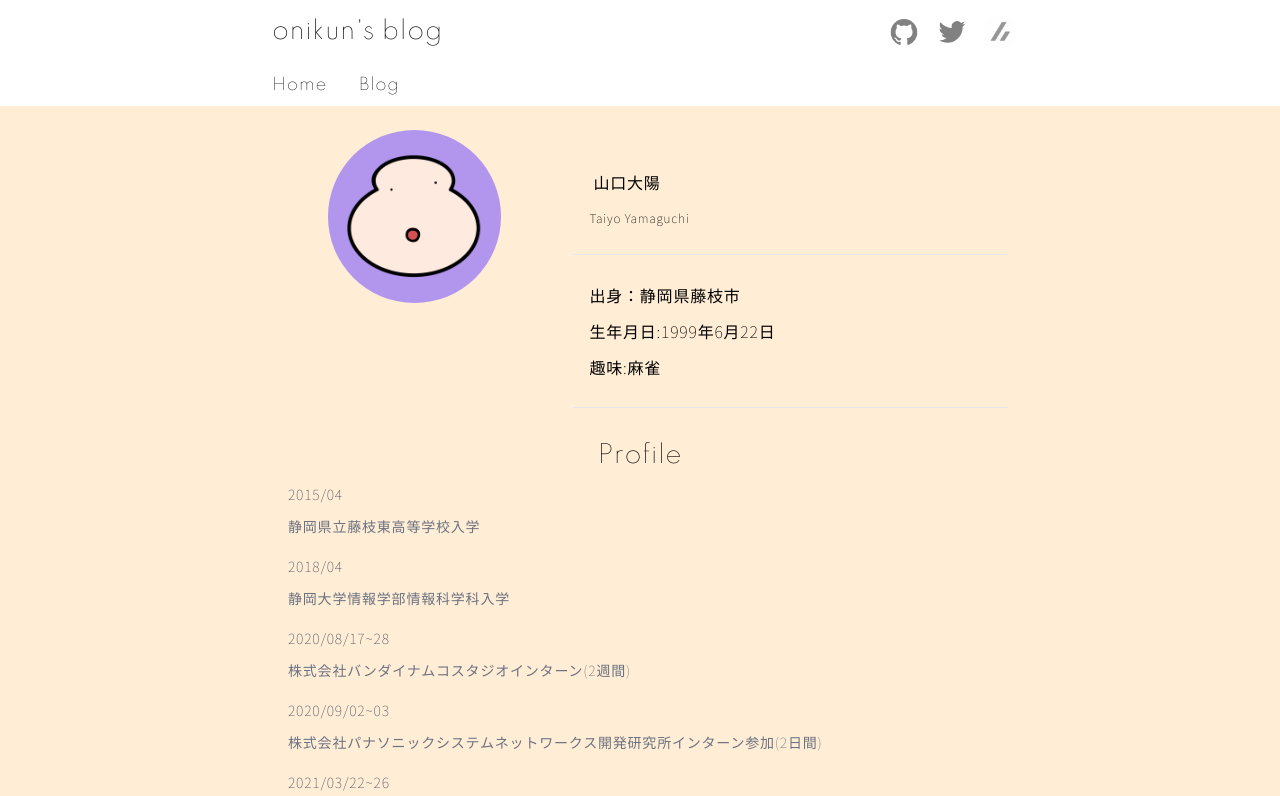
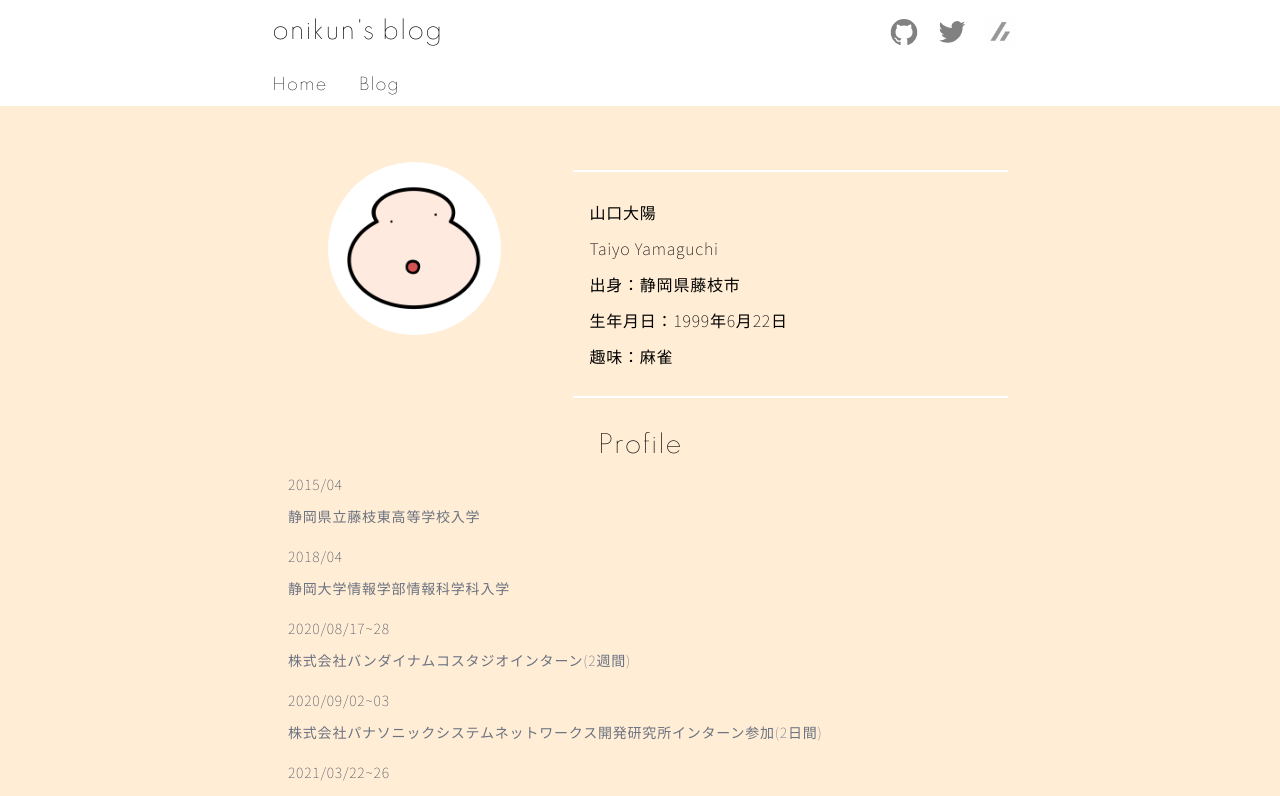
Before and after one commit to onikun94/portfolio, a Next.js app: page / in a window 1280 px wide. Shown: the top 796 px of the page. Built offline with nearby package versions, Linux system fonts and the light colour scheme.

Commit message:
manage profData for array

```diff
--- a/src/components/profile/Card.tsx
+++ b/src/components/profile/Card.tsx
@@ -2,23 +2,19 @@ import Image from 'next/image';
 import React, { VFC } from 'react';
 
 type cardPropsType = {
-  content1: string;
+  // content1: string;
   size1?: string;
-  content2: string;
-  content3?: string;
-  content4?: string;
-  content5?: string;
-  content6?: string;
+  profContents: { id: string; content: string }[];
 };
-const Card: VFC<cardPropsType> = (props) => {
+const Card: VFC<cardPropsType> = ({ profContents }) => {
   return (
     <p>
       <div className="p-2 my-4">
         <div className="flex justify-end">
-          <div className=" mx-16">
+          <div className=" mx-16 my-8">
             <Image
-              className=" w-2/4 rounded-full"
-              src="/onikun.png"
+              className=" w-2/4 rounded-full "
+              src="/onikun1.png"
               width={200}
               height={200}
               decoding="async"
@@ -27,13 +23,16 @@ const Card: VFC<cardPropsType> = (props) => {
           </div>
           <div className="m-2 w-2/3">
             <div className="p-4 ">
-              <p className="p-1 text-base">{props.content1}</p>
-              <p className="text-xs   ">{props.content2}</p>
+              {/* <p className="p-1 text-base">{props.content1}</p>
+              <p className="text-xs   ">{props.content2}</p> */}
             </div>
-            <div className="p-4 text-sm border-y">
-              <p>{props.content3}</p>
+            <div className="p-4 text-sm border-y-2 border-white">
+              {profContents.map((prof) => (
+                <p key={prof.id}>{prof.content}</p>
+              ))}
+              {/* <p>{props.content3}</p>
               <p>{props.content4}</p>
-              <p>{props.content5}</p>
+              <p>{props.content5}</p> */}
             </div>
           </div>
         </div>
--- a/src/pages/index.tsx
+++ b/src/pages/index.tsx
@@ -1,21 +1,15 @@
-import type { NextPage } from 'next';
-
 import Layout from '@/components/Layout';
 import Card from '@/components/profile/Card';
 import Careers from '@/components/profile/Careers';
 import Works from '@/components/profile/Works';
+import type { NextPage } from 'next';
+import Data from '../data/Data.json';
 
 const Home: NextPage = () => {
   return (
     <Layout>
       <div className="mx-auto w-3/5">
-        <Card
-          content1="山口大陽"
-          content2="Taiyo Yamaguchi"
-          content3="出身：静岡県藤枝市"
-          content4="生年月日:1999年6月22日"
-          content5="趣味:麻雀"
-        />
+        <Card profContents={Data.profData} />
         <Careers />
         <Works />
       </div>
```
